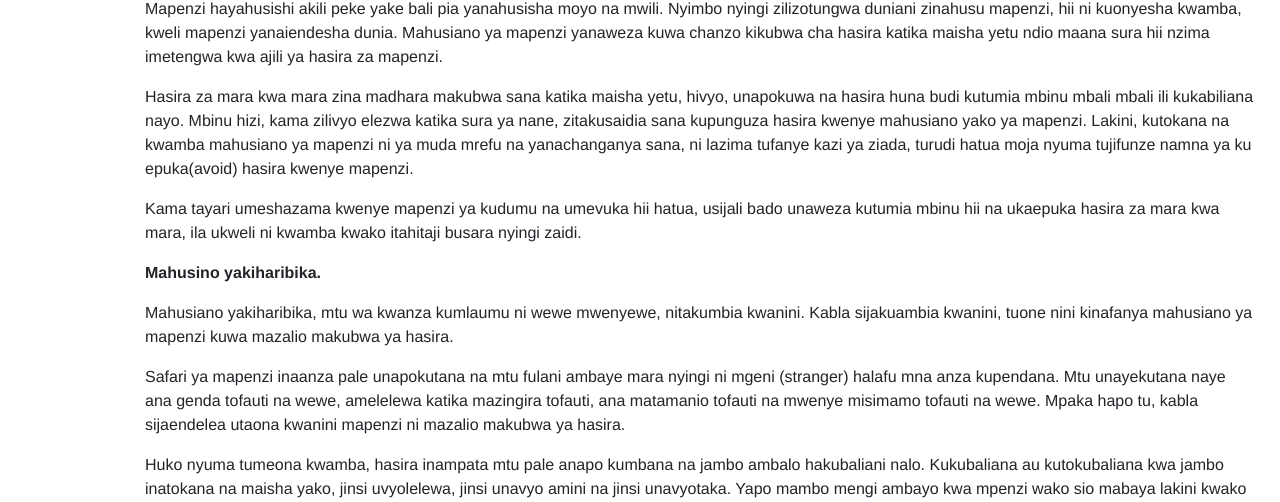
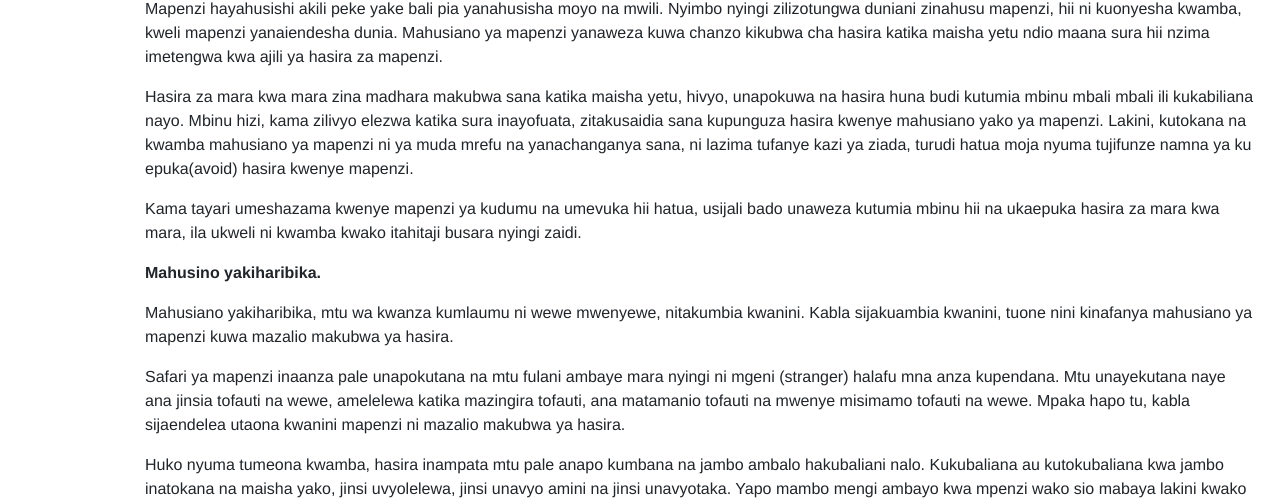
Before and after one commit to obmsuya/obg, a Django app: page /home/hasira/ in a window 1280 px wide. Shown: the part 5478-5980 px from the top of the page. Run offline with Django 3.2, Linux system fonts and the light colour scheme; the visitor is signed in with stand-in values (Sample User, id 1); some libraries are stand-ins or nearby versions; some web fonts are replaced.

Commit message:
more hasira

```diff
--- a/home/templates/home/hasira.html
+++ b/home/templates/home/hasira.html
@@ -207,14 +207,14 @@ Jibu alilonipa likapandisha hasira yangu zaidi, aliniambia "toka ofisini kwangu
 
 <p>Mapenzi hayahusishi akili peke yake bali pia yanahusisha  moyo  na  mwili. Nyimbo nyingi zilizotungwa duniani zinahusu mapenzi, hii ni kuonyesha kwamba, kweli mapenzi yanaiendesha dunia. Mahusiano ya mapenzi yanaweza kuwa  chanzo kikubwa cha hasira katika maisha yetu ndio maana sura hii nzima imetengwa kwa ajili ya hasira za mapenzi. </p>
 
-<p>Hasira za mara kwa mara zina madhara makubwa sana katika maisha yetu, hivyo, unapokuwa na hasira huna budi kutumia mbinu mbali mbali ili kukabiliana nayo. Mbinu hizi, kama zilivyo elezwa katika sura ya nane, zitakusaidia sana kupunguza hasira kwenye mahusiano yako ya mapenzi. Lakini, kutokana na kwamba mahusiano ya mapenzi ni ya muda mrefu na yanachanganya sana, ni lazima tufanye kazi ya ziada, turudi hatua moja nyuma tujifunze namna ya ku epuka(avoid) hasira kwenye mapenzi.</p>
+<p>Hasira za mara kwa mara zina madhara makubwa sana katika maisha yetu, hivyo, unapokuwa na hasira huna budi kutumia mbinu mbali mbali ili kukabiliana nayo. Mbinu hizi, kama zilivyo elezwa katika sura inayofuata, zitakusaidia sana kupunguza hasira kwenye mahusiano yako ya mapenzi. Lakini, kutokana na kwamba mahusiano ya mapenzi ni ya muda mrefu na yanachanganya sana, ni lazima tufanye kazi ya ziada, turudi hatua moja nyuma tujifunze namna ya ku epuka(avoid) hasira kwenye mapenzi.</p>
 
 <p>Kama tayari umeshazama kwenye mapenzi ya kudumu na umevuka hii hatua, usijali bado unaweza kutumia mbinu hii na ukaepuka hasira za mara kwa mara, ila ukweli ni kwamba kwako itahitaji busara nyingi zaidi.</p>
 
 <p><span>Mahusino yakiharibika.</span></p>
 <p>Mahusiano yakiharibika, mtu wa kwanza kumlaumu ni wewe mwenyewe, nitakumbia kwanini. Kabla sijakuambia kwanini, tuone nini kinafanya mahusiano ya mapenzi kuwa mazalio makubwa ya hasira. </p>
 
-<p>Safari ya mapenzi inaanza pale unapokutana na mtu fulani ambaye mara nyingi ni mgeni (stranger) halafu mna anza kupendana. Mtu unayekutana naye ana genda tofauti na wewe, amelelewa katika mazingira tofauti, ana matamanio tofauti na mwenye misimamo tofauti na wewe. Mpaka hapo tu, kabla sijaendelea utaona kwanini mapenzi ni mazalio makubwa ya hasira.</p>
+<p>Safari ya mapenzi inaanza pale unapokutana na mtu fulani ambaye mara nyingi ni mgeni (stranger) halafu mna anza kupendana. Mtu unayekutana naye ana jinsia tofauti na wewe, amelelewa katika mazingira tofauti, ana matamanio tofauti na mwenye misimamo tofauti na wewe. Mpaka hapo tu, kabla sijaendelea utaona kwanini mapenzi ni mazalio makubwa ya hasira.</p>
 
 <p>Huko nyuma tumeona kwamba, hasira inampata mtu pale anapo kumbana na jambo ambalo hakubaliani nalo. Kukubaliana au kutokubaliana kwa jambo inatokana na maisha yako, jinsi uvyolelewa, jinsi unavyo amini na jinsi unavyotaka. Yapo mambo mengi ambayo kwa mpenzi wako sio mabaya lakini kwako ni mabaya. Vile vile yapo mambo mengi ambayo ni mabaya kwenu wote lakini kwa viwango tofauti, kiwango kikubwa kwako kuliko kwake. Huu utofauti ndio chanzo kikubwa cha magomvi katika mapenzi.  Sasa tufanyeje, soma hiyooo.</p>
 
```
